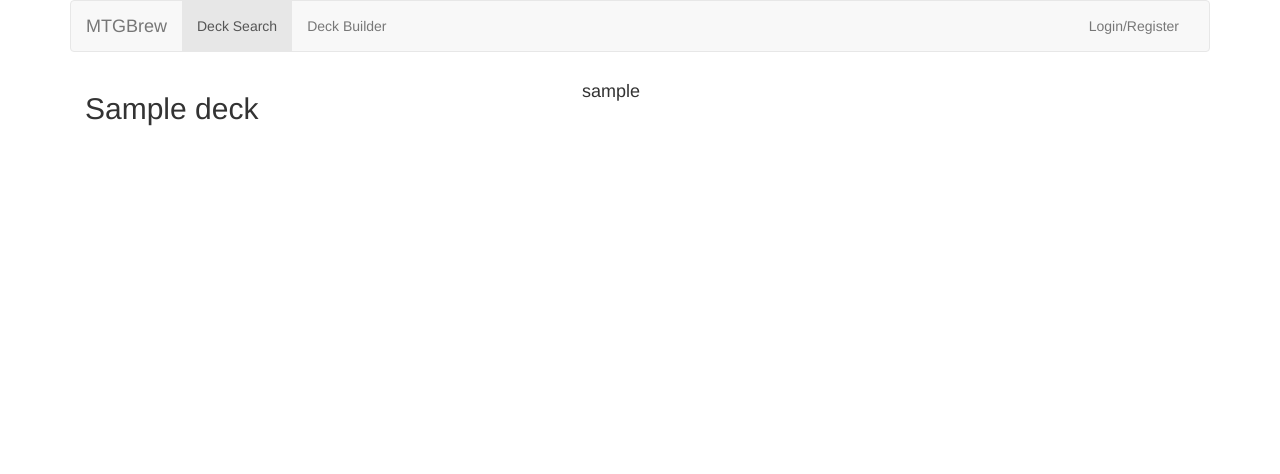
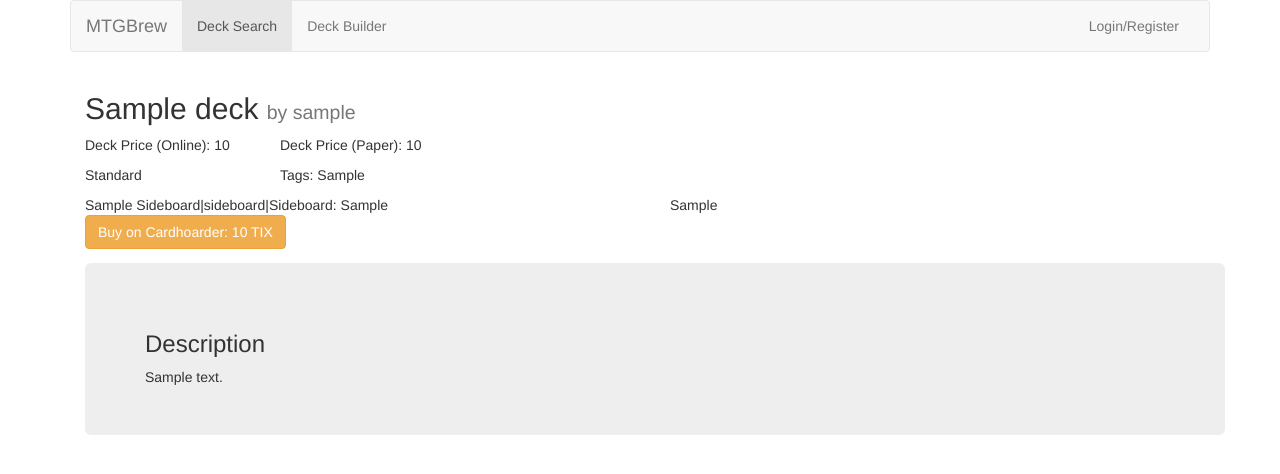
Before and after one commit to AriiMoose/MTGBrew, a Django app: template brew/templates/brew/deck-view.html in a window 1280 px wide. Shown: the top 474 px of the page. Run offline with Django 3.2, Linux system fonts and the light colour scheme; tables that the repository leaves empty hold one stand-in row (Sample ...); the template is opened without the code that fills it: values named after a table or form of the project are taken from there, most other values are stand-ins (such as "Sample title", 1, 10 or a date in 2020); some libraries are stand-ins or nearby versions.

Commit message:
Added support for graphs to deck display

```diff
--- a/brew/models.py
+++ b/brew/models.py
@@ -34,15 +34,22 @@ GAME_FORMATS = (
 	)
 
 cardhoarder_data_url = "https://www.cardhoarder.com/affiliates/pricefile/480166"
+isleofcards_data_url = "https://www.isleofcards.com/files/prices.txt"
+paper_data = urllib2.urlopen(isleofcards_data_url)
 mtgo_data = urllib2.urlopen(cardhoarder_data_url)
 card_data = set(mtgo_data.read().splitlines())
+paper_card_data = set(paper_data.read().splitlines())
+paper_data_by_line = []
 card_data_by_line = []
 
 for line in card_data:
 	card_data_by_line.append(line.split('\t'))
 
+for line in paper_card_data:
+	paper_data_by_line.append(line.split('\t'))
+
 class Deck(models.Model):
-	deck_name = models.CharField(max_length=100, blank=False)
+	deck_name = models.CharField(max_length=200, blank=False)
 	deck_format = models.CharField(max_length=50, choices=GAME_FORMATS, blank=False)
 	deck_price_paper = models.IntegerField(validators=[MinValueValidator(0)], default=0)
 	deck_price_online = models.IntegerField(validators=[MinValueValidator(0)], default=0)
@@ -52,8 +59,8 @@ class Deck(models.Model):
 	deck_last_edited = models.DateTimeField()
 	deck_tags = TagField(blank=True)
 	deck_description = models.CharField(max_length=5000, blank=False)
-	decklist_mainboard = models.CharField(max_length=500, blank=False)
-	decklist_sideboard = models.CharField(max_length=500, blank=True)
+	decklist_mainboard = models.CharField(max_length=1000, blank=False)
+	decklist_sideboard = models.CharField(max_length=1000, blank=True)
 	deck_owner = models.ForeignKey(settings.AUTH_USER_MODEL, default=None)
 
 class DeckForm(ModelForm):
--- a/brew/templates/brew/deck-view.html
+++ b/brew/templates/brew/deck-view.html
@@ -3,6 +3,9 @@
 
 {# Import Style Sheet for Deck Searching #}
 {% load static %}
+<script src="http://tappedout.net/tappedout.js"></script>
+<link rel="stylesheet" href="{% static 'brew/bootstrap-tagsinput.css' %}">
+<link rel="stylesheet" href="{% static 'brew/decklist-formatting.css' %}">
 
 <div class="container">
 <div class="deck-details">
@@ -11,28 +14,70 @@
 	{# Aligned top-left #}
 	<div class="deck-header">
 
-		<div class="row" style="clear: both">
+		<div class="row">
 			<div class="col-lg-6 col-md-6 col-sm-12 col-xs-12">
-				<h2 style="float: left">{{deck.deck_name}}</h2>
-				<h4 style="float: right">{{deck.deck_owner}}</h4>
+				<h2>{{ deck.deck_name }} <small>by {{ deck.deck_owner }}</small></h2>
+			</div> <!-- Deck Name & Author -->
+		</div> <!-- Heading -->
+
+		<div class="row">
+			<div class="col-lg-2 col-md-2 col-sm-6 col-xs-12">
+				<p>Deck Price (Online): {{ deck.deck_price_online }} </p>
 			</div>
-		</div>
+			<div class="col-lg-2 col-md-2 col-sm-6 col-xs-12">
+				<p>Deck Price (Paper): {{ deck.deck_price_paper }} </p>
+			</div>
+		</div> <!-- Deck Prices -->
+
+		<div class="row">
+			<div class="col-lg-2 col-md-3 col-sm-6 col-xs-12">
+				<p>{{deck.get_deck_format_display}}</p>
+			</div>
+			<div class="col-lg-2 col-md-2 col-sm-6 col-xs-12">
+				<p>Tags: {{deck.deck_tags}}</p>
+			</div>
+		</div><!-- Format & Tags -->
 
 	</div> <!-- ./deck-header -->
 
 	{# Displays the deck list. Formattign determined by widget in deck-header #}
 	{# Has affiliate links located underneath #}
 	{# Aligned mid-left #}
-	<div class="deck-list">
+	<div class="row">
+		<div class="col-lg-6">
+			<div class="deck-list">
+				{{deck.decklist_mainboard}}
+
+				Sideboard|sideboard|Sideboard:
+				{{deck.decklist_sideboard}}
+			</div>
+		</div>
+
+		<div class="col-lg-6">
+			{{cardtype_chart|safe}}
+		</div>
 	</div>
 
 	{# Graphs showing mana curve and colour distrubtion #}
 	{# Aligned mid-right #}
 	<div class="deck-stats">
+
+	</div>
+
+	<div class="row">
+		<div class="col-lg-6">
+			<form method="POST" action="https://www.cardhoarder.com/decks/upload?affiliate_id=twoo">
+
+
+				<button type="submit" class="btn btn-warning"> Buy on Cardhoarder: {{deck.deck_price_online}} TIX </button>
+			</form>
+		</div>
 	</div>
 
 	{# Contains the description for the deck #}
-	<div class="deck-description">
+	<div name="deck-description" class="jumbotron">
+		<h3>Description</h3>
+		{{deck.deck_description}}
 	</div>
 
 </div> <!-- ./deck-details -->
```
Also changed, not shown: brew/views.py (+78 -2 lines), brew/migrations/0001_initial.py (added), brew/migrations/0002_auto_20161114_1625.py (added), brew/migrations/0003_auto_20161114_1626.py (added), brew/migrations/__init__.py (added), brew/static/brew/decklist-formatting.css (added).
